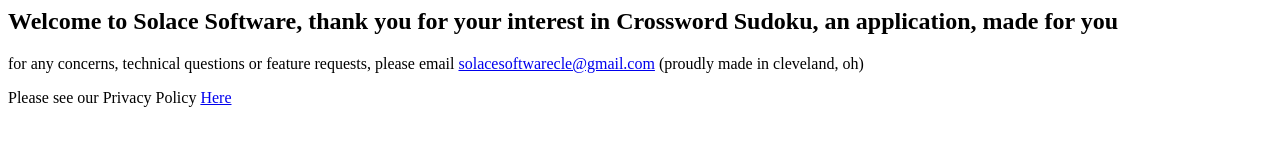
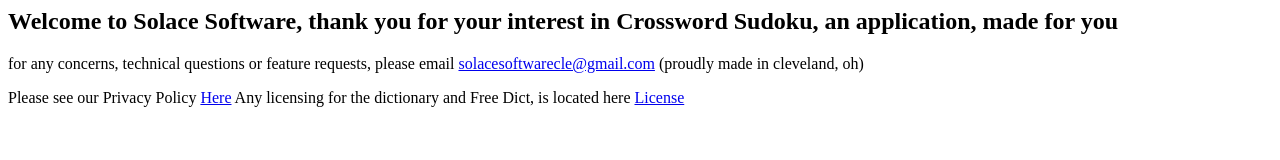
Before and after one commit to esoros123/esoros123, a plain HTML site: page index.html in a window 1280 px wide. Drawn offline with Linux system fonts and the light colour scheme.

Commit message:
Update index.html

```diff
--- a/index.html
+++ b/index.html
@@ -2,3 +2,5 @@
 <p>for any concerns, technical questions or feature requests, please email <a href="mailto:solacesoftwarecle@gmail.com">solacesoftwarecle@gmail.com</a> (proudly made in cleveland, oh)</p>
 
 Please see our Privacy Policy <a href="privacy">Here</a>
+
+Any licensing for the dictionary and Free Dict, is located here <a href="license">License</a>
```
